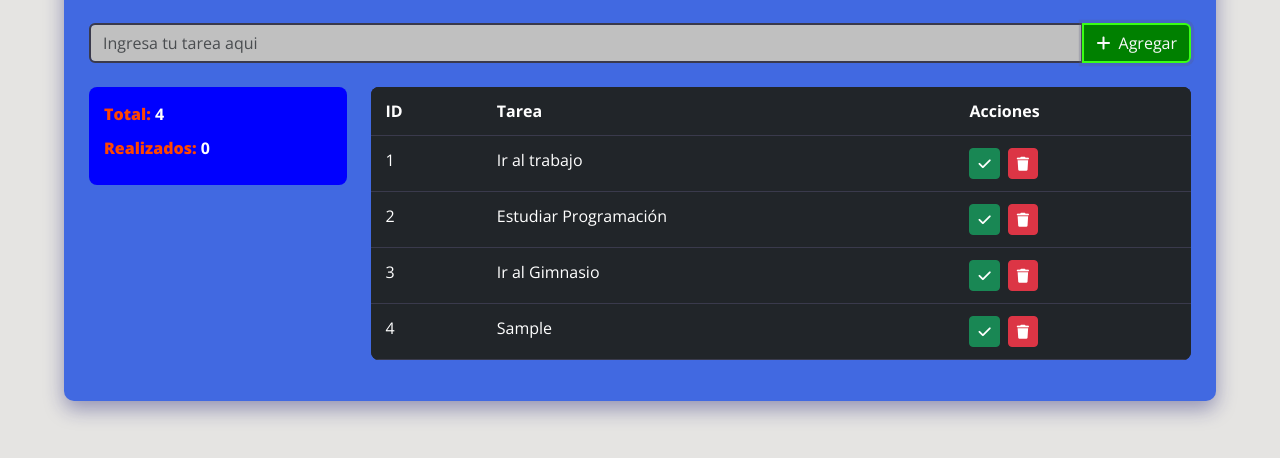
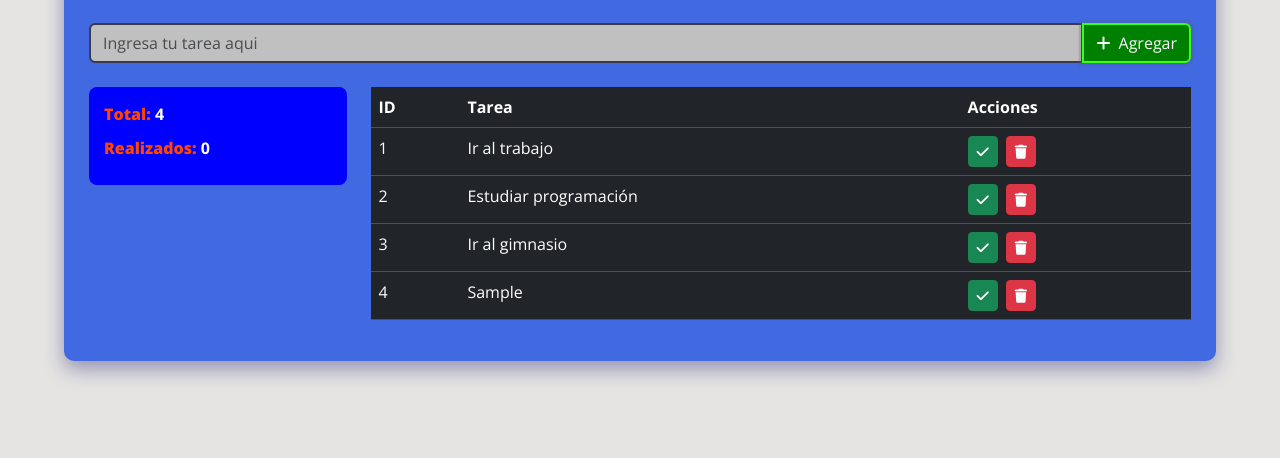
Before and after one commit to DiegoDeveloper7/5to_AdministradorDeTareas_metodos, a plain HTML site: page index.html in a window 1280 px wide. Both pictures are taken after typing "Sample" into the empty fields and a click on the button "Agregar". Shown: the part 160-618 px from the top of the page. Drawn offline with nearby package versions, Linux system fonts and the light colour scheme.

Commit message:
5. modificación de funcion agregarTarea formateo de texto entrada

```diff
--- a/assets/css/estilos.css
+++ b/assets/css/estilos.css
@@ -112,9 +112,11 @@ body {
 }
 
 
+
+
 /* Estilos de la tabla contenedorea de las tareas */
 
-.table-dark {
+/* .table-dark {
     background-color: #252538;
     color: #e0e0f0;
     border-radius: 8px;
@@ -159,7 +161,7 @@ body {
 }
 
 .btn-remove {
-    background-color: #d9534f; /* rojo anaranjado */
+    background-color: #d9534f;  rojo anaranjado
     border: 1px solid #c9302c;
     color: #fff;
     width: 28px;
@@ -172,7 +174,7 @@ body {
 }
 
 .btn-remove:hover {
-    background-color: #c9302c; /* más oscuro al pasar el mouse */
+    background-color: #c9302c; más oscuro al pasar el mouse
     border-color: #ac2925;
     color: #fff;
     box-shadow: 0 0 0 0.2rem rgba(201, 48, 44, 0.25);
@@ -190,4 +192,4 @@ td.completed {
     font-weight: 600;
     margin-right: 0.5rem;
     color: #28a745;
-}
+} */
--- a/assets/js/index.js
+++ b/assets/js/index.js
@@ -7,12 +7,12 @@ const listaTareas = [
   },
   {
     id: Date.now() + 1,
-    name: 'Estudiar Programación',
+    name: 'Estudiar programación',
     completed: false
   },
   {
     id: Date.now() + 2,
-    name: 'Ir al Gimnasio',
+    name: 'Ir al gimnasio',
     completed: false
   }
 ];
@@ -41,6 +41,7 @@ function renderizarTareas() {
     colNombre.textContent = tarea.name;
     if (tarea.completed) {
       colNombre.style.textDecoration = 'line-through';
+      colNombre.style.color = '#39FF14'; // mi modificacion color texto tarea realizada quede aquiiiiiiiiiiiiiiiiiiiiiiiii
     }
 
     // Columna Acciones
@@ -54,7 +55,10 @@ function renderizarTareas() {
       tarea.completed = !tarea.completed;
       actualizarContadores();
       renderizarTareas();
+
     };
+
+     console.log(tarea.id) // verificar por que se genrar 4 id por cada click
 
     // Botón eliminar tarea
     const btnEliminar = document.createElement('button');
@@ -82,21 +86,25 @@ function renderizarTareas() {
   });
 }
 
-// Actualizar contadores
+
+// FUNCIÓN ACTUALIZAR CONTADORES
+
 function actualizarContadores() {
   totalTareas.textContent = listaTareas.length;
   tareasRealizadas.textContent = listaTareas.filter(t => t.completed).length;
 }
 
-// Agregar nueva tarea desde el input
+
+// FUNCION AGREGAR TAREA: Agregar nueva tarea desde el input
+
 function agregarTarea() {
   const textoTarea = inputTarea.value.trim();
 
-  if (textoTarea === '') return;
+  if (textoTarea === '') return; // detiene la ejecucion si no se agrega texto al input
 
   const nuevaTarea = {
     id: Date.now(), // ID único
-    name: textoTarea,
+    name: textoTarea.charAt(0).toUpperCase() + textoTarea.slice(1).toLowerCase(), // Formatea el texto de entrada
     completed: false
   };
 
```
